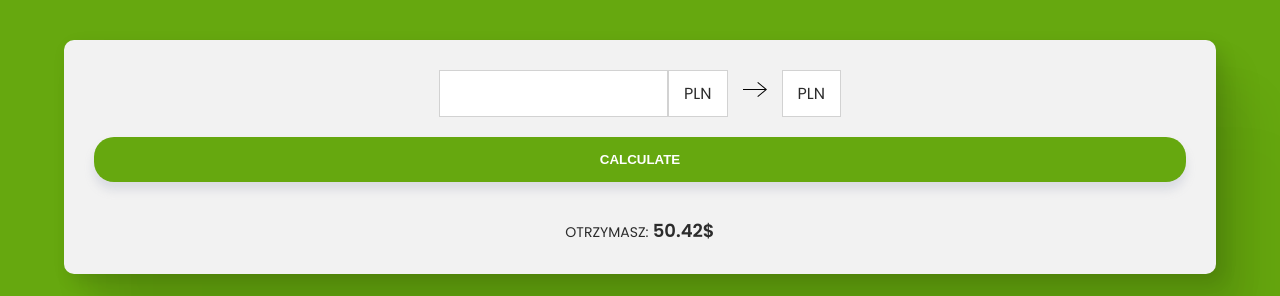
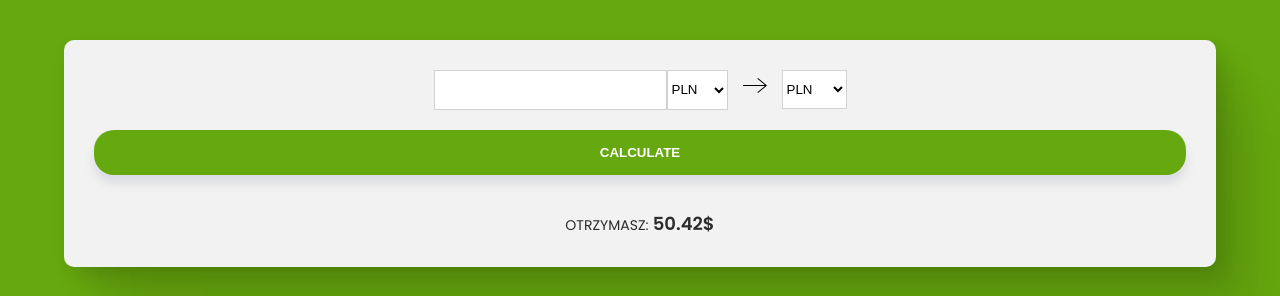
Before and after one commit to rfracer/currency-exchange-app, a website built with webpack: page dist/index.html in a window 1280 px wide. Shown: the part 172-468 px from the top of the page. Built offline with nearby package versions, Linux system fonts and the light colour scheme; files whose address does not match are found by name.

Commit message:
Select html tags and readme update

```diff
--- a/src/sass/main.scss
+++ b/src/sass/main.scss
@@ -78,6 +78,10 @@
     flex-direction: row;
   }
 
+  &__field-to {
+    display: flex;
+  }
+
   &__input-value {
     width: 100%;
     font-size: 16px;
@@ -85,11 +89,14 @@
     border: 1px solid #d2d2d2;
     background-color: #fff;
   }
-  &__currency {
+
+  select {
     display: inline-block;
-    padding: 1rem 1.5rem;
+    padding: 1rem 1rem 1rem 0rem;
     background-color: #fff;
     border: 1px solid #d2d2d2;
+    margin: 0;
+    width: 6.5rem;
   }
 
   &__dec-arrow {
```
Also changed, not shown: README.md, dist/assets/css/main.css, dist/index.html, 1 other file.
